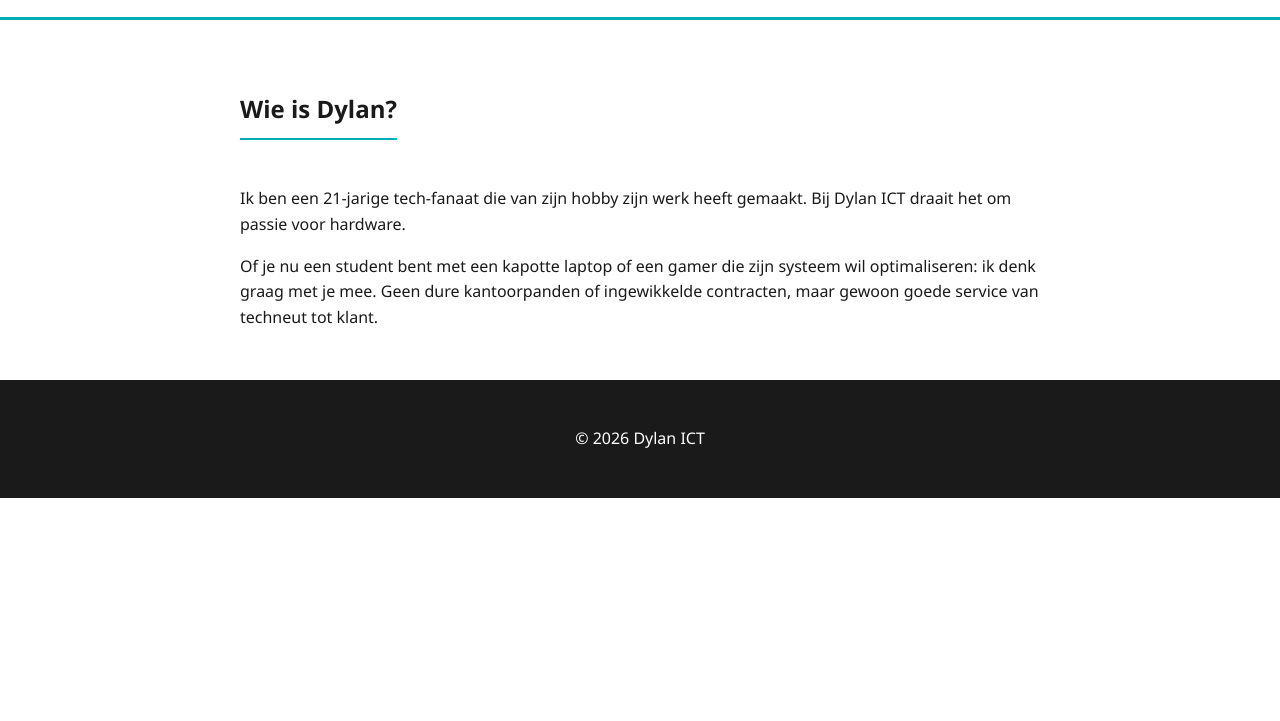
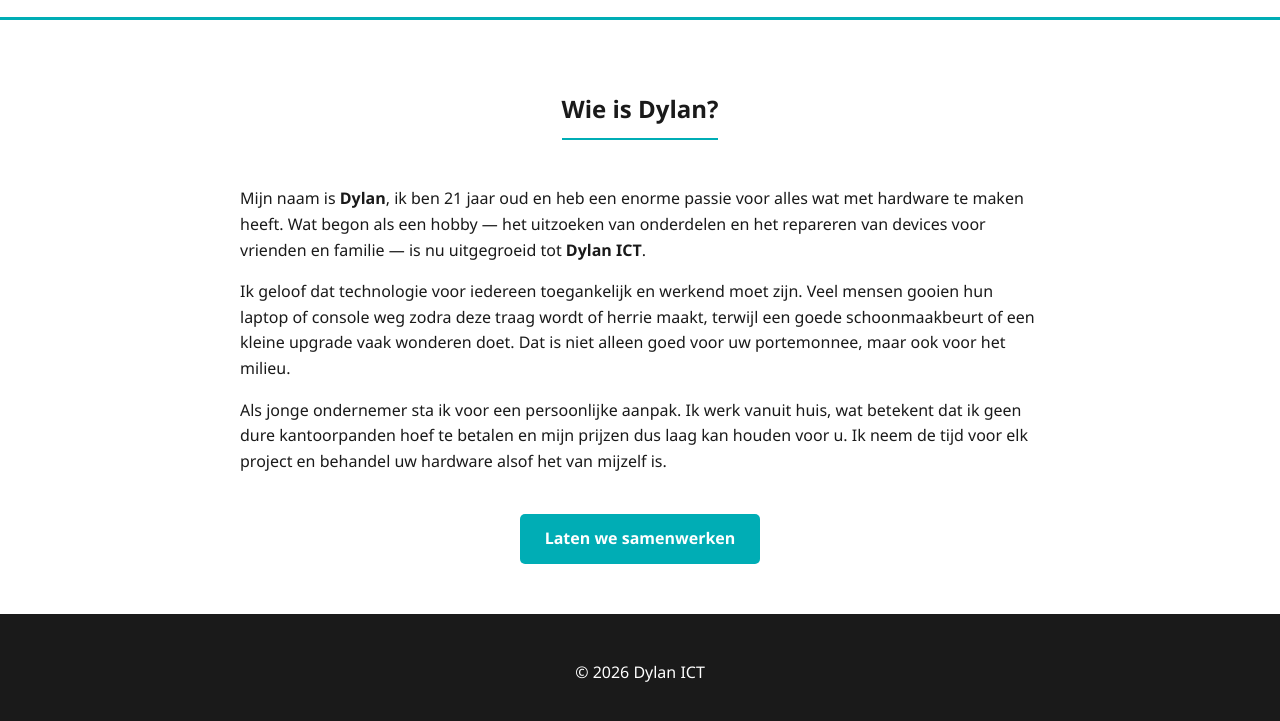
Before and after one commit to DylandLange/dylan-ict, a plain HTML site: page over-mij.html in a window 1280 px wide. Shown: the part 69-790 px from the top of the page. Drawn offline with Linux system fonts and the light colour scheme.

Commit message:
Update over-mij.html

```diff
--- a/over-mij.html
+++ b/over-mij.html
@@ -2,6 +2,7 @@
 <html lang="nl">
 <head>
     <meta charset="UTF-8">
+    <meta name="viewport" content="width=device-width, initial-scale=1.0">
     <title>Over Mij | Dylan ICT</title>
     <link rel="stylesheet" href="style.css">
 </head>
@@ -19,9 +20,18 @@
     </header>
 
     <div class="container" style="max-width: 800px;">
-        <h2>Wie is Dylan?</h2>
-        <p>Ik ben een 21-jarige tech-fanaat die van zijn hobby zijn werk heeft gemaakt. Bij Dylan ICT draait het om passie voor hardware.</p>
-        <p>Of je nu een student bent met een kapotte laptop of een gamer die zijn systeem wil optimaliseren: ik denk graag met je mee. Geen dure kantoorpanden of ingewikkelde contracten, maar gewoon goede service van techneut tot klant.</p>
+        <div style="text-align: center;">
+            <h2>Wie is Dylan?</h2>
+        </div>
+        <p>Mijn naam is <strong>Dylan</strong>, ik ben 21 jaar oud en heb een enorme passie voor alles wat met hardware te maken heeft. Wat begon als een hobby — het uitzoeken van onderdelen en het repareren van devices voor vrienden en familie — is nu uitgegroeid tot <strong>Dylan ICT</strong>.</p>
+
+        <p>Ik geloof dat technologie voor iedereen toegankelijk en werkend moet zijn. Veel mensen gooien hun laptop of console weg zodra deze traag wordt of herrie maakt, terwijl een goede schoonmaakbeurt of een kleine upgrade vaak wonderen doet. Dat is niet alleen goed voor uw portemonnee, maar ook voor het milieu.</p>
+
+        <p>Als jonge ondernemer sta ik voor een persoonlijke aanpak. Ik werk vanuit huis, wat betekent dat ik geen dure kantoorpanden hoef te betalen en mijn prijzen dus laag kan houden voor u. Ik neem de tijd voor elk project en behandel uw hardware alsof het van mijzelf is.</p>
+
+        <div style="text-align: center; margin-top: 40px;">
+             <a href="contact.html" class="btn">Laten we samenwerken</a>
+        </div>
     </div>
 
     <footer>
```
